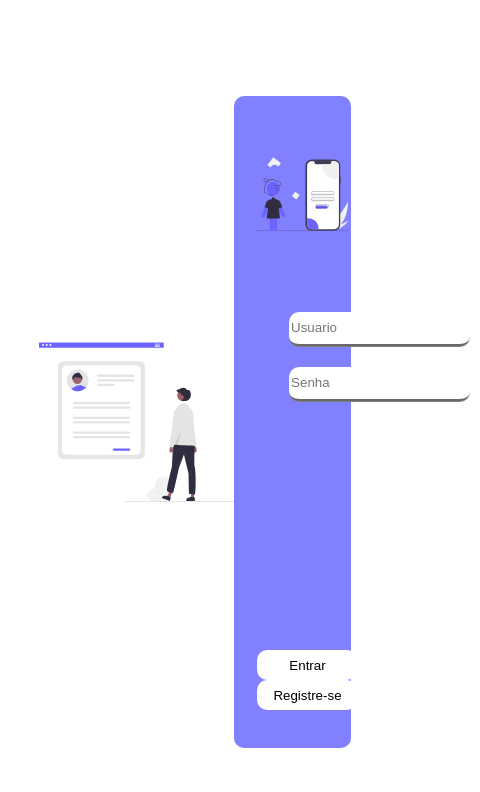
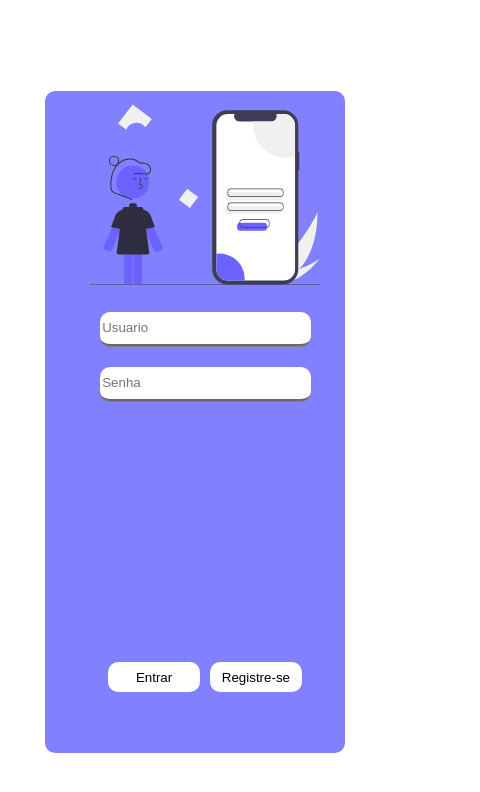
Before and after one commit to GustavoNunesMM/to-do, a Vue app: page / in a window 390 px wide. Shown: the top 792 px of the page, 480 px wide, since content can reach past the window. Built offline with nearby package versions, Linux system fonts and the light colour scheme.

Commit message:
Css-update

```diff
--- a/components/Main/mainItemManager.vue
+++ b/components/Main/mainItemManager.vue
@@ -2,7 +2,6 @@
 
     <div class="visibleItem" v-for="(item, index) in user.tasks" :key="index"
     v-show="item.isVisible">
-
       <input v-model="input" @keypress.enter="CreateSubTask(index)"
       placeholder="Digite um novo item">
 
@@ -27,10 +26,13 @@
 
 </template>
 <script>
+
+
 export default {
     data() {
         return {
-            input: ""
+            input: "",
+            texto: '',
         }
     },
 
--- a/components/login/userLogin.vue
+++ b/components/login/userLogin.vue
@@ -1,10 +1,10 @@
 <template>
     <form class="login">
 
-        <input v-model="user"
+        <input v-model="user"  class="user"
         @keypress.enter="EnterPage()" placeholder="Usuario" >
 
-        <input type="password" id="senha" v-model="password"
+        <input type="password" class="password" v-model="password"
         @keypress.enter="EnterPage()" placeholder="Senha">
 
     </form>
@@ -65,8 +65,18 @@ export default {
 <style lang="scss">
 
 .login {
-    margin-left:25%;
     grid-area: 2/2/2/2;
+    width: 90%;
+
+    display:flex;
+    flex-direction: column;
+
+
+    .user .password {
+        place-self: center;
+        width: 50%;
+    }
+
   }
 
 </style>
--- a/components/login/userRegister.vue
+++ b/components/login/userRegister.vue
@@ -36,12 +36,13 @@ export default {
     mounted() {
         axios.get(db)
         .then(data => this.apiData = data)
+        .catch((e) => console.error(e))
     },
     methods: {
-        singIn() {this.$emit('update:isSingIn', true)},
         notSingIn() {this.$emit('update:isSingIn', false)},
 
         reg() {
+            try {
             if (this.registerPassword !== this.registerConfirmPassword) {
                 this.warning =  "senhas não conferem"
                 return
@@ -67,12 +68,23 @@ export default {
                 this.warning = "";
                 axios.get(db)
             })
-            .then(data => {
-                this.apiData = data
-                })
+            .then(data => {this.apiData = data})
             .catch(err => console.log(err))
-            this.singIn()
+            this.notSingIn()
+            } catch (e) {
+                console.log(e)
+            }
+
         },
     }
 }
 </script>
+<style lang="scss">
+    .enter_register {
+        display: flex;
+        flex-direction: column;
+    }
+    input {
+            width: 100%;
+        }
+</style>
--- a/db.json
+++ b/db.json
@@ -10,27 +10,22 @@
           "id": null,
           "nameTask": "Tarefa 1",
           "subItem": [],
-          "isVisible": false,
+          "isVisible": true,
           "isModifying": false
         },
         {
           "id": null,
           "nameTask": "Tarefa 2",
           "subItem": [],
-          "isVisible": true,
+          "isVisible": false,
           "isModifying": false
         },
         {
           "id": null,
           "nameTask": "Tarefa 3",
-          "subItem": [
-            {
-              "text": "adsad",
-              "completed": false
-            }
-          ],
+          "subItem": [],
           "isVisible": false,
-          "isModifying": false
+          "isModifying": true
         },
         {
           "id": null,
@@ -47,34 +42,6 @@
       "email": "exemplo@gmail.com",
       "tasks": [],
       "id": 6
-    },
-    {
-      "user": "Ja",
-      "password": "123",
-      "email": "las@gmail.com",
-      "tasks": [],
-      "id": 9
-    },
-    {
-      "user": "Jas",
-      "password": "123",
-      "email": "asda@gmail.com",
-      "tasks": [],
-      "id": 10
-    },
-    {
-      "user": "",
-      "password": "",
-      "email": "",
-      "tasks": [],
-      "id": 11
-    },
-    {
-      "user": "asd",
-      "password": "asd",
-      "email": "asdasd",
-      "tasks": [],
-      "id": 12
     }
   ]
 }
--- a/src/views/LoginScreen.vue
+++ b/src/views/LoginScreen.vue
@@ -5,7 +5,7 @@
     <div class="enter">
 
       <img class="enter__homeLogo" src="../../public/login.svg">
-      <userLogin
+      <userLogin class="userLogin"
         :isSingIn.sync="isSingIn"
         v-if="!isSingIn"
         @update:isSingIn="isSingIn = $event"
@@ -20,6 +20,8 @@
 </template>
 
 <script>
+
+
 
 import userLogin from '../../components/login/userLogin.vue'
 import userRegister from '../../components/login/userRegister.vue'
@@ -52,6 +54,7 @@ export default {
   margin-bottom:10%;
   background-color:rgba(0, 0, 255, 0.493);
   border-radius:10px;
+  padding: 10%;
 
   display:grid;
   grid-template-columns:10% 80% 10%;
@@ -59,8 +62,16 @@ export default {
   grid-gap:10px;
 
   &__buttons {
-    grid-area: 4/2/4/2;
-    place-self:center;
+    grid-area: 3/2/3/2;
+
+    width:100%;
+    margin-top: 10px;
+
+    display:flex;
+    flex-direction:row;
+
+    align-content: center;
+    justify-content: center;
   }
 
   &__homeLogo {
@@ -70,7 +81,6 @@ export default {
   }
 
   &__register {
-    margin-left:25%;
     grid-area: 2/2/4/2;
   }
 
@@ -88,12 +98,48 @@ input {
 
 }
 button {
-  margin-left:10px;
-  width: 100px;
+  margin:5px;
+  width: 40%;
   height: 30px;
   border-radius: 10px;
   border: none;
+
 }
+
+ @media screen and (max-height: 800px) {
+  .enter {
+    &__register {
+      grid-area: 1/2/2/2;
+      width: 90%;
+    }
+
+    &__homeLogo {
+      display:none
+    }
+  }
+}
+
+@media screen and (max-width: 768px) {
+  .background {
+    display: none;
+  }
+  .body {
+    grid-template-columns: 10% 80% 10%;
+    grid-template-rows: 10% 80% 5% 5%;
+  }
+  .enter {
+    grid-area: 2/2/2/2;
+    margin: 2%;
+    padding: 2%;
+
+    &__buttons {
+      grid-area: 4/2/4/2;
+      margin-bottom: 20px;
+    }
+  }
+}
+
+// @media screen and (min-width: 770px) and (max-width: )
 
 
 
@@ -101,16 +147,6 @@ button {
 
 
 
-// @media screen and (min-width: 300px) and (max-width: 800px) {
-//   img {
-//     display: none;
-//   }
-
-//   .wrapper {
-//     grid-template-columns: 100vw;
-//   }
-// }
-
 // @media screen and (min-width: 900px) and (max-width: 1400px) {
 //   asdasd
 // }
```
